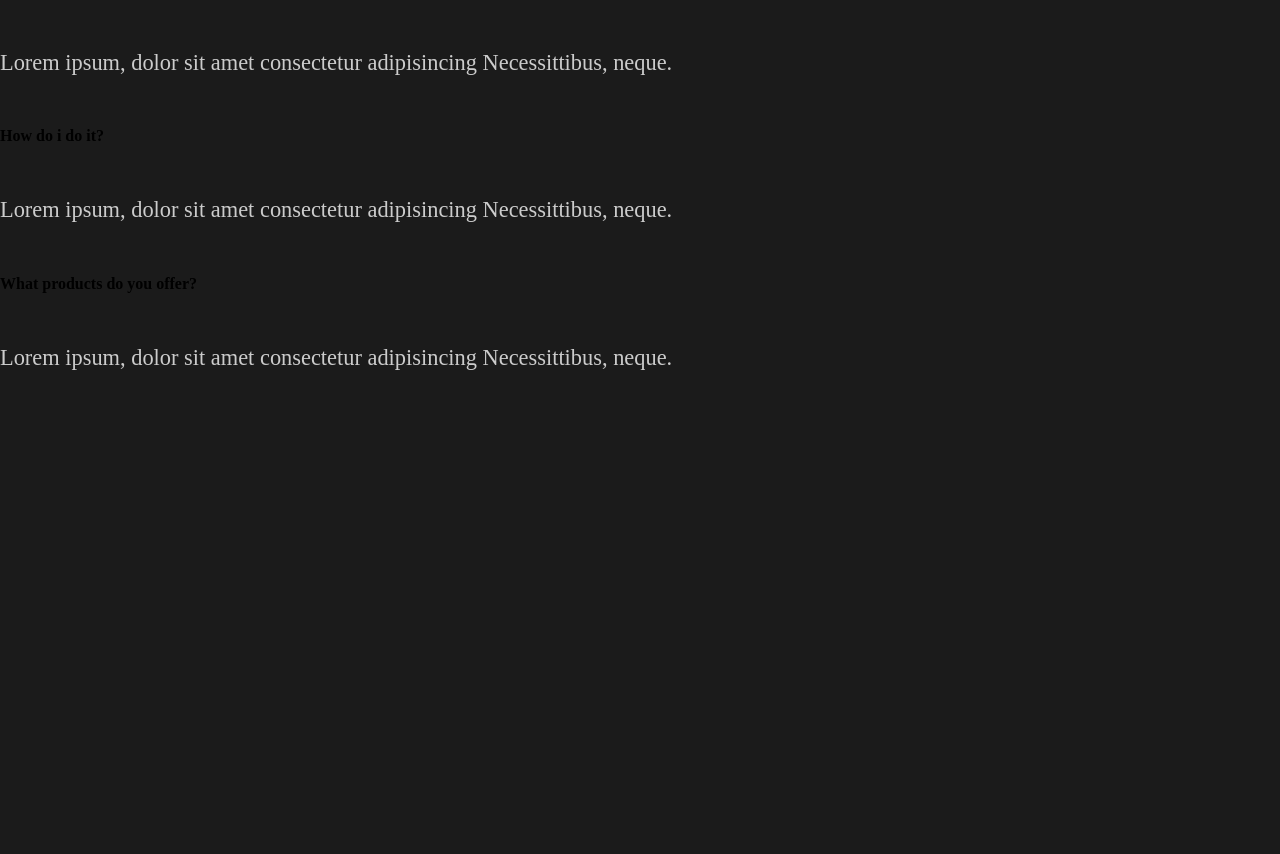
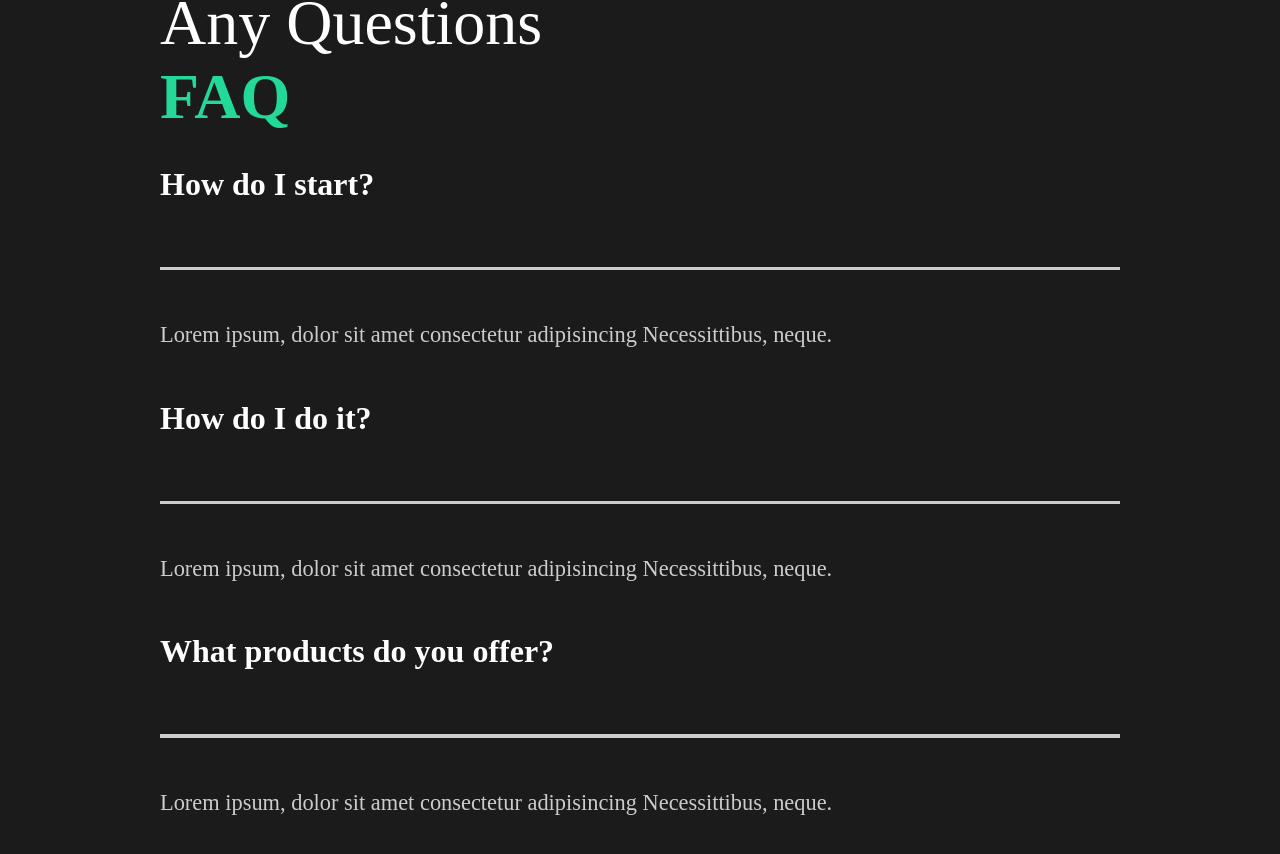
Before and after one commit to KevinWilburn/the-creative-react-course-capture, a React (Create React App) app: page / in a window 1280 px wide. Shown: the part 2173-3027 px from the top of the page. Before the commit the page ends 2596 px from the top, so only its background shows below. Built offline with nearby package versions, Linux system fonts and the light colour scheme.

Commit message:
FAQ style

```diff
--- a/src/components/FAQSection.jsx
+++ b/src/components/FAQSection.jsx
@@ -1,14 +1,18 @@
 import React from 'react'
+import styled from 'styled-components'
+import {About} from '../pages/style'
+
 
 export default function FAQSection() {
     return (
-        <div className="faq">
+        <Faq>
             <h2>
                 Any Questions <span>FAQ</span>
             </h2>
             <div className='queston'>
-                <h4>How do i start</h4>
+                <h4>How do I start?</h4>
                 <div className='answer'>
+                <div className="faq-Line"></div>
                     <p>
                         Lorem ipsum, dolor sit amet consectetur adipisincing
                         Necessittibus, neque.
@@ -16,8 +20,9 @@
                 </div>
             </div>
             <div className='queston'>
-                <h4>How do i do it?</h4>
+                <h4>How do I do it?</h4>
                 <div className='answer'>
+                <div className="faq-Line"></div>
                     <p>
                         Lorem ipsum, dolor sit amet consectetur adipisincing
                         Necessittibus, neque.
@@ -27,12 +32,40 @@
             <div className='queston'>
                 <h4>What products do you offer?</h4>
                 <div className='answer'>
+                    <div className="faq-Line"></div>
                     <p>
                         Lorem ipsum, dolor sit amet consectetur adipisincing
                         Necessittibus, neque.
                     </p>
                 </div>
             </div>
-        </div>
+        </Faq>
     )
 }
+ const Faq = styled(About)`
+    display: block;
+    span{
+        display: block;
+    }
+    h2{
+        padding-bottom: 2rem;
+        font-weight:lighter;
+    }
+    .faq-Line{
+        background: #cccccc;
+        height: 0.2rem;
+        margin: 2rem 0rem;
+        width: 100%;
+    }
+    .question{
+        padding: 3rem 0 rem;
+        cursor: pointer;
+    }
+    .answer{
+        padding: 2rem 0rem;
+        p{
+            padding: 1rem 0rem;
+        }
+    }
+
+ `;
--- a/src/components/GlobalStyle.jsx
+++ b/src/components/GlobalStyle.jsx
@@ -37,6 +37,10 @@
             line-height:150%;
 
         }
+        h4{
+            font-weight: bold;
+            font-size: 2rem;
+        }
         span{
             font-weight: bold;
             color: #23d997
```
